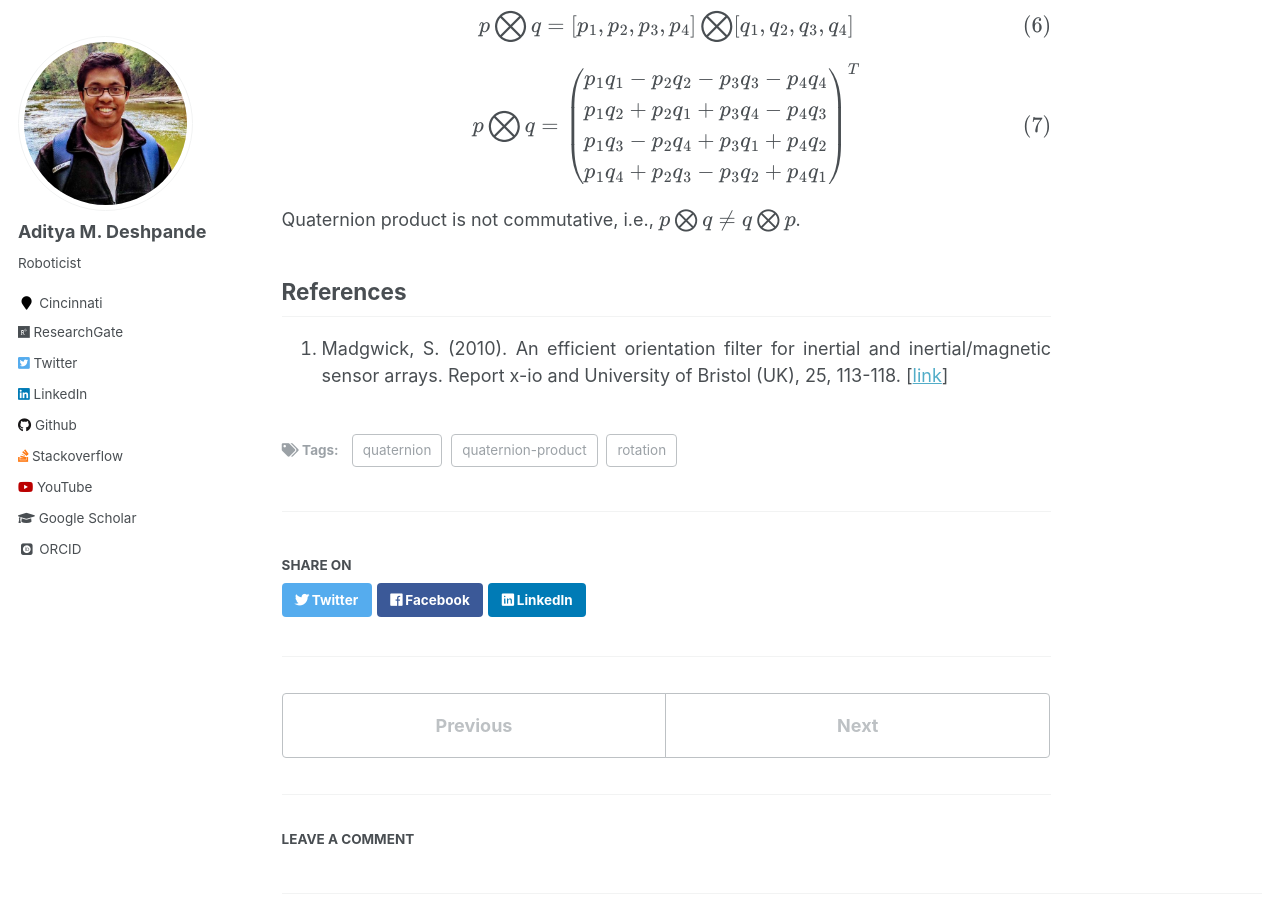
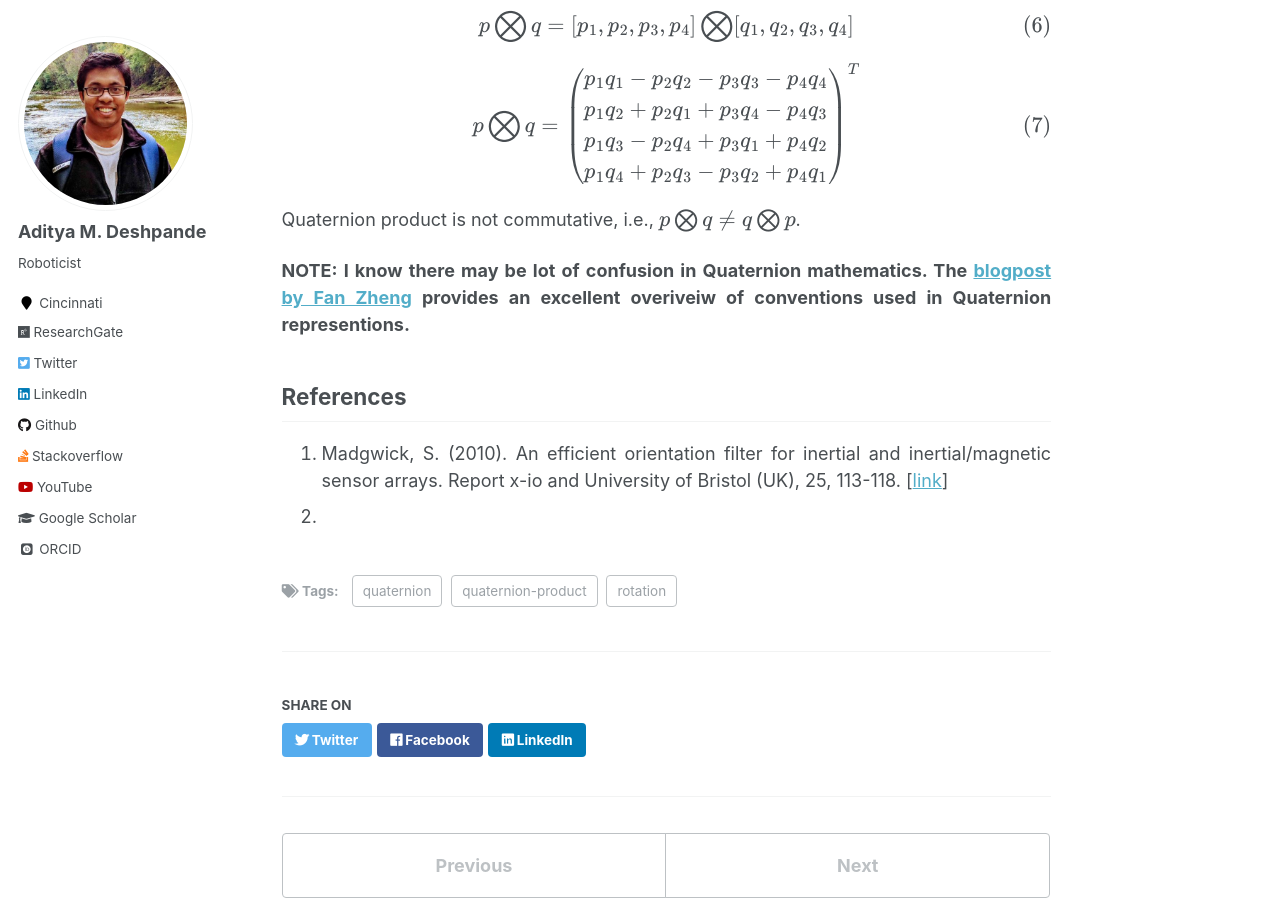
Before and after one commit to adipandas/adipandas.github.io, a Jekyll site: the page built from _posts/2020-01-01-quaternion-rotation.md, in a window 1280 px wide and 900 px high, scrolled down 1655 px. Built offline with Jekyll 4.4.1, drawn with Linux system fonts in a browser that asks for light colours; some web fonts are replaced; formulas are drawn with MathJax 3; comment, search, counter and statistics services are not loaded.

Commit message:
Update 2020-01-01-quaternion-rotation.md

```diff
--- a/_posts/2020-01-01-quaternion-rotation.md
+++ b/_posts/2020-01-01-quaternion-rotation.md
@@ -62,8 +62,9 @@ p_1 q_4 + p_2 q_3 - p_3 q_2 + p_4 q_1
 
 Quaternion product is not commutative, i.e., $$p \bigotimes q \ne q \bigotimes p$$.
 
-
+**NOTE: I know there may be lot of confusion in Quaternion mathematics. The [blogpost by Fan Zheng](https://fzheng.me/2017/11/12/quaternion_conventions_en/) provides an excellent overiveiw of conventions used in Quaternion representions.**
 
 References
 -------------
 1. Madgwick, S. (2010). An efficient orientation filter for inertial and inertial/magnetic sensor arrays. Report x-io and University of Bristol (UK), 25, 113-118. [[link](https://www.x-io.co.uk/res/doc/madgwick_internal_report.pdf)]
+2.
```
